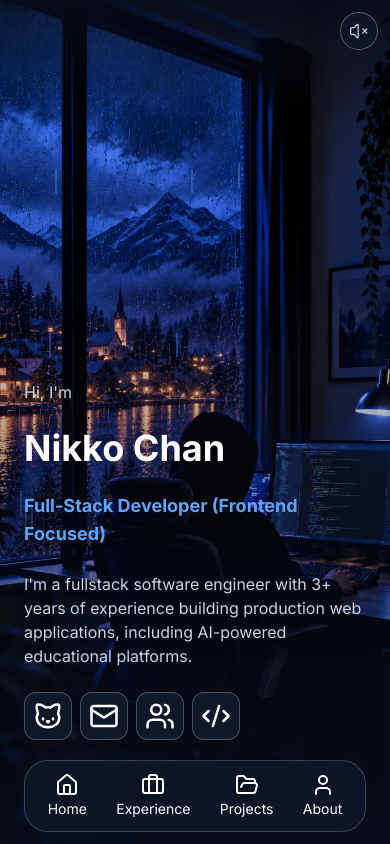
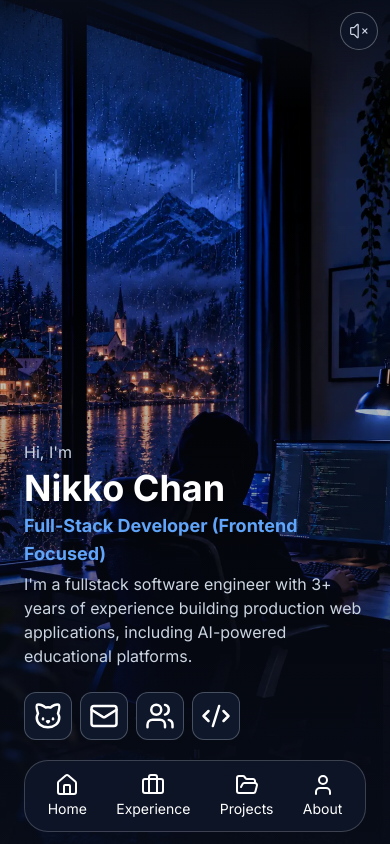
Before and after one commit to gnikkoch96/portfolio-updated, a React (Vite) app: page / in a window 390 px wide. Shown: the top 844 px of the page. Built offline with nearby package versions, Linux system fonts and the light colour scheme.

Commit message:
style(home): make text spacing responsive

```diff
--- a/src/sections/Home.tsx
+++ b/src/sections/Home.tsx
@@ -24,16 +24,20 @@ export default function Home() {
       />
 
       <div className="relative z-10 container-content-section">
+        <div className="flex flex-col gap-1 xl:gap-3">
           <p className="text-muted lg:text-xl xl:text-2xl">Hi, I'm</p>
-        <h1 className="font-bold text-4xl lg:text-5xl xl:text-6xl">Nikko Chan</h1>
+          <h1 className="font-bold text-4xl lg:text-5xl xl:text-6xl">
+            Nikko Chan
+          </h1>
           <p className="font-bold text-accent text-lg lg:text-2xl xl:text-3xl">
             Full-Stack Developer (Frontend Focused)
           </p>
           <p className="text-muted max-w-2xl lg:text-xl xl:text-2xl">
-          I'm a fullstack software engineer with 3+ years of experience building
-          production web applications, including AI-powered educational
-          platforms.
+            I'm a fullstack software engineer with 3+ years of experience
+            building production web applications, including AI-powered
+            educational platforms.
           </p>
+        </div>
 
         {/* socials */}
         <div className="flex gap-2">
```
Lines whose indentation alone changed are shown as unchanged.
